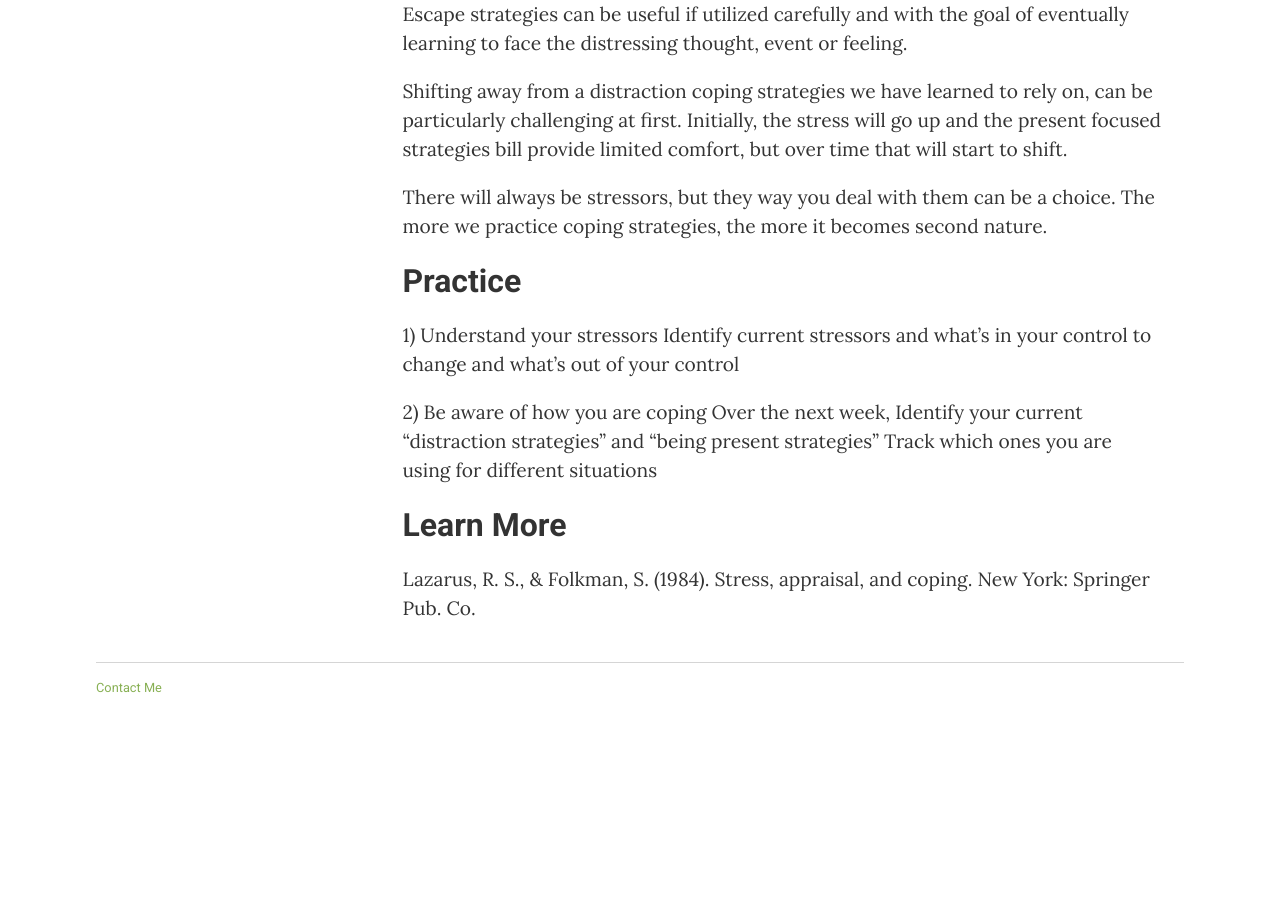
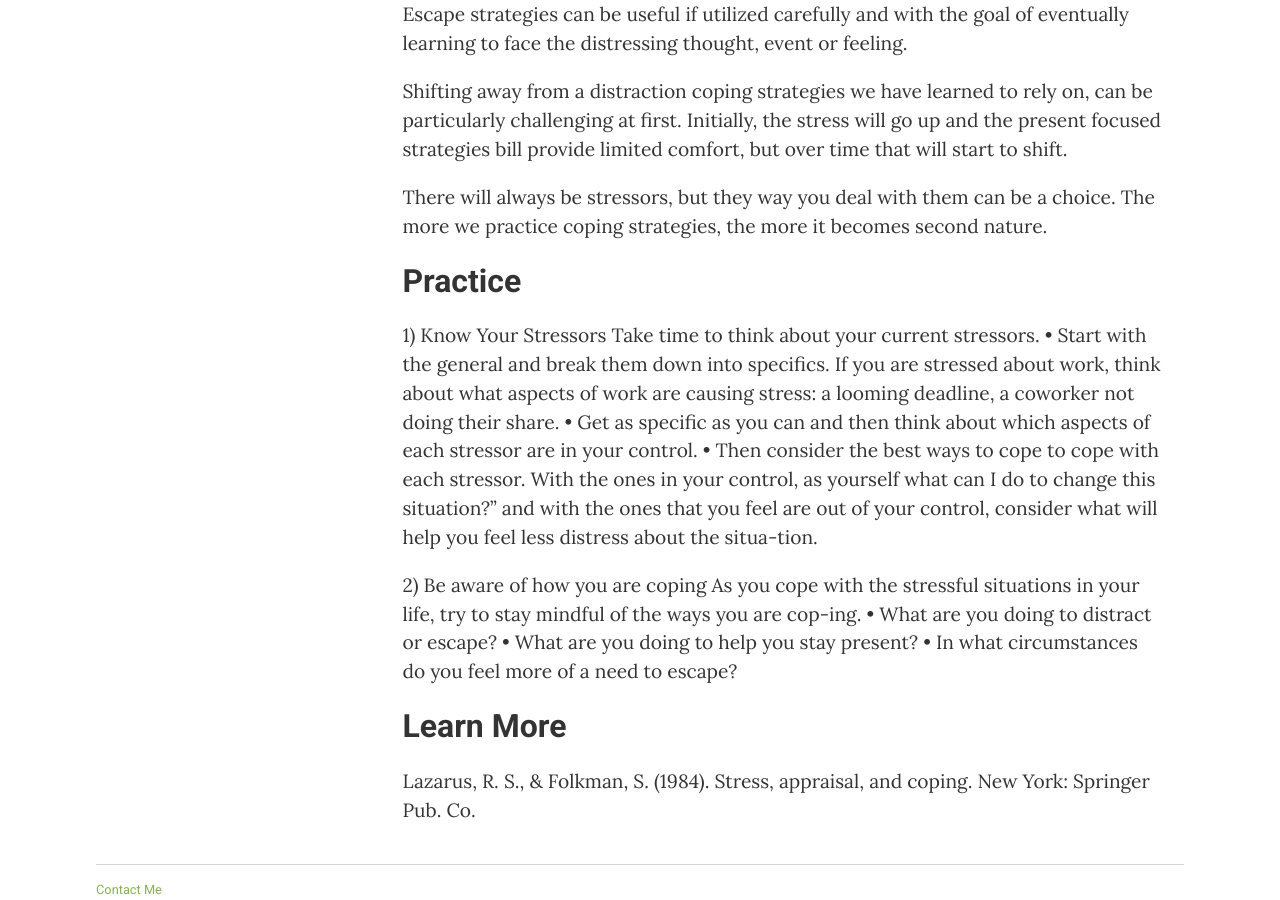
Before and after one commit to mtorres253/mtorres253.github.io, a Jekyll site: the page built from chapt-4/index.md, in a window 1280 px wide and 900 px high, scrolled down 3985 px. Built offline with Jekyll 4.4.1, drawn with Linux system fonts in a browser that asks for light colours; before the commit the page ends 4683 px from its top, so only the background shows below that.

Commit message:
Update index.md

```diff
--- a/chapt-4/index.md
+++ b/chapt-4/index.md
@@ -111,12 +111,19 @@ There will always be stressors, but they way you deal with them can be a choice.
 
 # Practice
 
-1) Understand your stressors
-Identify current stressors and what’s in your control to change and what’s out of your control
+1) Know Your Stressors
+Take time to think about your current stressors.
+•	Start with the general and break them down into specifics. If you are stressed about work, think about what aspects of work are causing stress: a looming deadline, a coworker not doing their share.
+•	Get as specific as you can and then think about which aspects of each stressor are in your control.
+•	Then consider the best ways to cope to cope with each stressor. With the ones in your control, as yourself what can I do to change this situation?” and with the ones that you feel are out of your control, consider what will help you feel less distress about the situa-tion.
 
 2) Be aware of how you are coping
-Over the next week, Identify your current “distraction strategies” and “being present strategies”
-Track which ones you are using for different situations
+As you cope with the stressful situations in your life, try to stay mindful of the ways you are cop-ing.
+•	What are you doing to distract or escape?
+•	What are you doing to help you stay present?
+•	In what circumstances do you feel more of a need to escape?
+
+
 
 # Learn More
 Lazarus, R. S., & Folkman, S. (1984). Stress, appraisal, and coping. New York: Springer Pub. Co.
```
